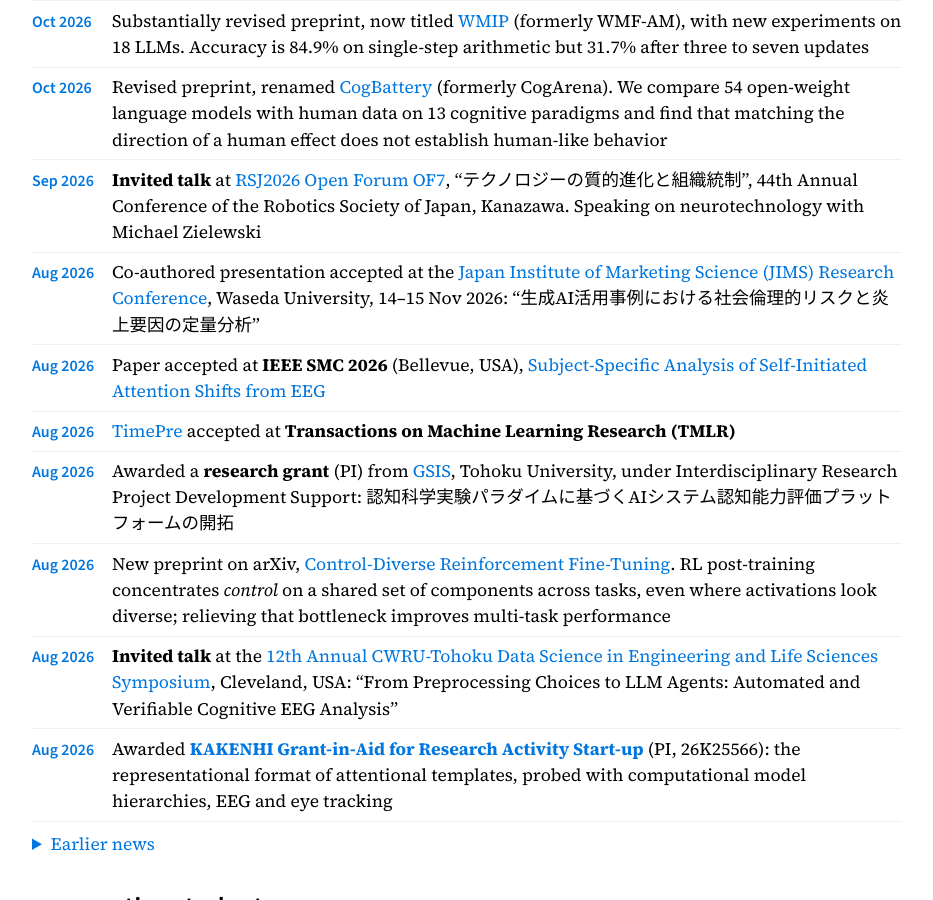
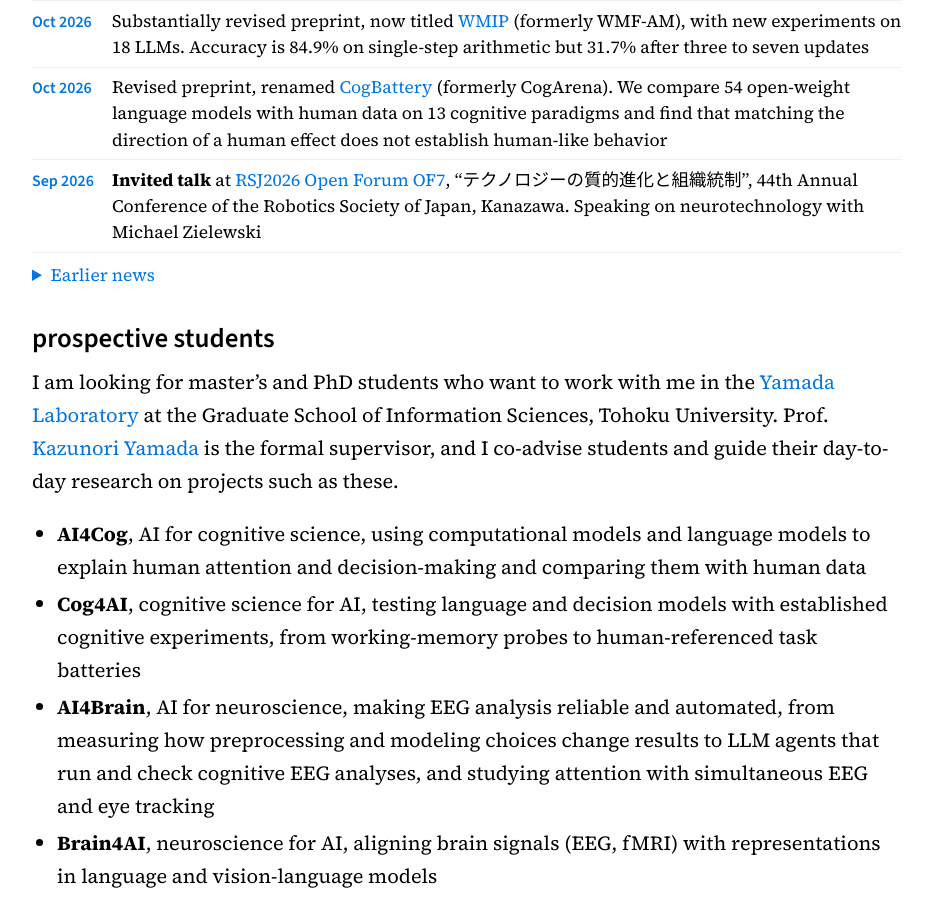
Before and after one commit to dengzhe-hou/dengzhe-hou.github.io, a Jekyll site: the page built from _pages/about.md, in a window 1280 px wide and 900 px high, scrolled down 1671 px. Shown: the whole window, without its empty margins (173-1106 px from the left). Built offline with Jekyll 4.4.1, drawn with Linux system fonts in a browser that asks for light colours; some web fonts are replaced.

```diff
--- a/_pages/about.md
+++ b/_pages/about.md
@@ -89,6 +89,10 @@ I received my Ph.D. under [Prof. Satoshi Shioiri](https://scholar.google.com/cit
 | **Oct 2026** | Substantially revised preprint, now titled [WMIP](/publication/2026-arxiv-wmip) (formerly WMF-AM), with new experiments on 18 LLMs. Accuracy is 84.9% on single-step arithmetic but 31.7% after three to seven updates |
 | **Oct 2026** | Revised preprint, renamed [CogBattery](/publication/2026-arxiv-cogbattery) (formerly CogArena). We compare 54 open-weight language models with human data on 13 cognitive paradigms and find that matching the direction of a human effect does not establish human-like behavior |
 | **Sep 2026** | **Invited talk** at [RSJ2026 Open Forum OF7](https://ac.rsj-web.org/2026/openforum/#of7), "テクノロジーの質的進化と組織統制", 44th Annual Conference of the Robotics Society of Japan, Kanazawa. Speaking on neurotechnology with Michael Zielewski |
+
+<details class="news-archive" markdown="1">
+<summary>Earlier news</summary>
+
 | **Aug 2026** | Co-authored presentation accepted at the [Japan Institute of Marketing Science (JIMS) Research Conference](http://www.jims.gr.jp/%e7%a0%94%e7%a9%b6%e5%a4%a7%e4%bc%9a/), Waseda University, 14–15 Nov 2026: “生成AI活用事例における社会倫理的リスクと炎上要因の定量分析” |
 | **Aug 2026** | Paper accepted at **IEEE SMC 2026** (Bellevue, USA), [Subject-Specific Analysis of Self-Initiated Attention Shifts from EEG](/publication/2026-arxiv-subject-specific) |
 | **Aug 2026** | [TimePre](/publication/2026-tmlr-timepre) accepted at **Transactions on Machine Learning Research (TMLR)** |
@@ -96,10 +100,6 @@ I received my Ph.D. under [Prof. Satoshi Shioiri](https://scholar.google.com/cit
 | **Aug 2026** | New preprint on arXiv, [Control-Diverse Reinforcement Fine-Tuning](/publication/2026-arxiv-cd-rft). RL post-training concentrates *control* on a shared set of components across tasks, even where activations look diverse; relieving that bottleneck improves multi-task performance |
 | **Aug 2026** | **Invited talk** at the [12th Annual CWRU-Tohoku Data Science in Engineering and Life Sciences Symposium](https://sites.google.com/case.edu/2026-cwru-tohoku-symposium/event-program), Cleveland, USA: "From Preprocessing Choices to LLM Agents: Automated and Verifiable Cognitive EEG Analysis" |
 | **Aug 2026** | Awarded [**KAKENHI Grant-in-Aid for Research Activity Start-up**](https://kaken.nii.ac.jp/ja/grant/KAKENHI-PROJECT-26K25566/) (PI, 26K25566): the representational format of attentional templates, probed with computational model hierarchies, EEG and eye tracking |
-
-<details class="news-archive" markdown="1">
-<summary>Earlier news</summary>
-
 | **Aug 2026** | [Kaggle](https://www.kaggle.com/monkeydz) **Silver Medal** in [ROGII - Wellbore Geology Prediction](https://www.kaggle.com/competitions/rogii-wellbore-geology-prediction) (89/6125) |
 | **Jul 2026** | [KANMixer](/publication/2026-scirep-kanmixer) published in ***Scientific Reports***: a compact KAN-centered mixer for long-term forecasting, and an analysis of when KANs help |
 | **Jul 2026** | Two new preprints on arXiv: [CogEEGAgent](/publication/2026-arxiv-cogeegagent) (autonomous cognitive EEG analysis) and [CogBattery](/publication/2026-arxiv-cogbattery) (first released as CogArena; human-referenced evaluation of cognitive tasks in LLMs) |
```
